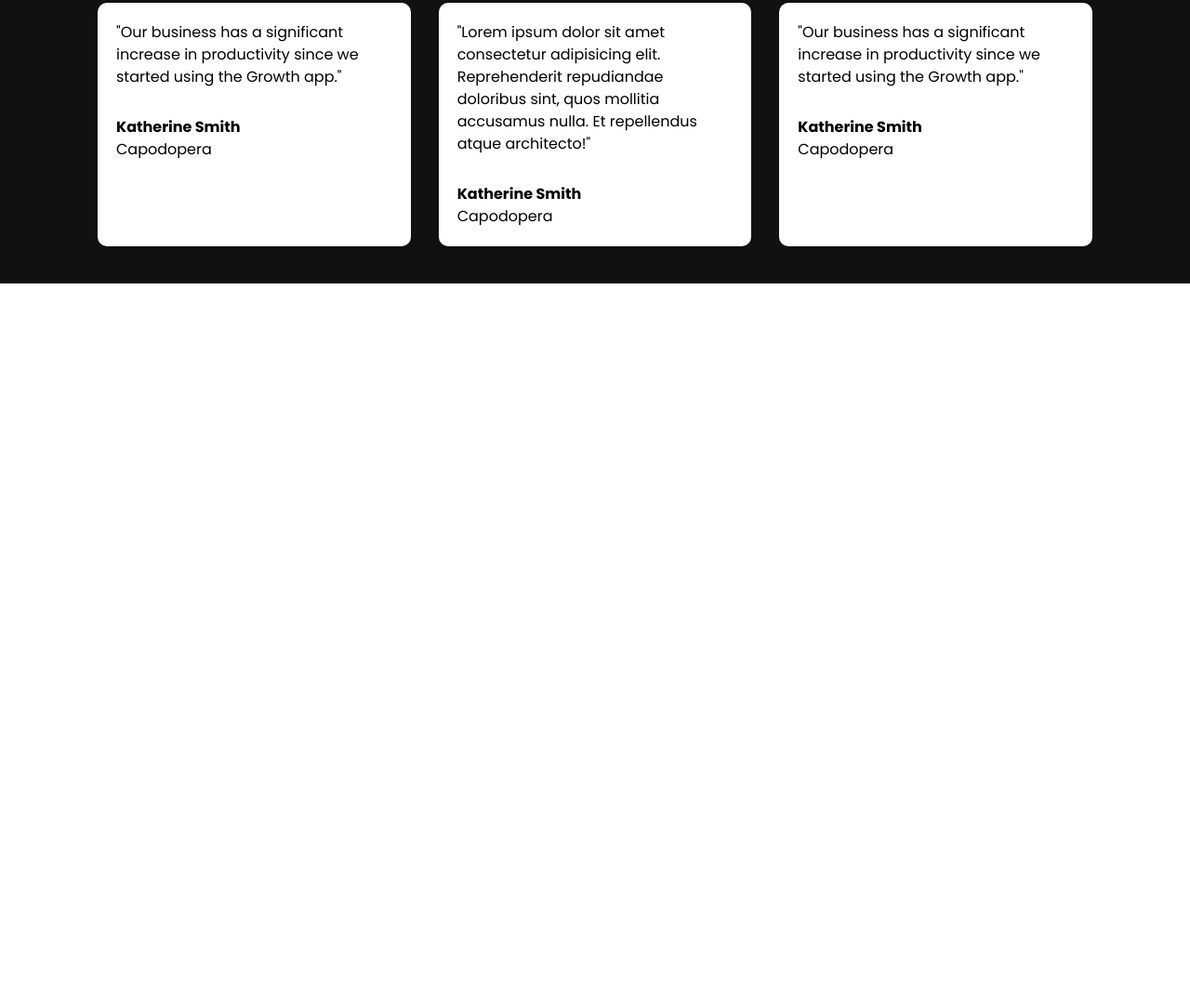
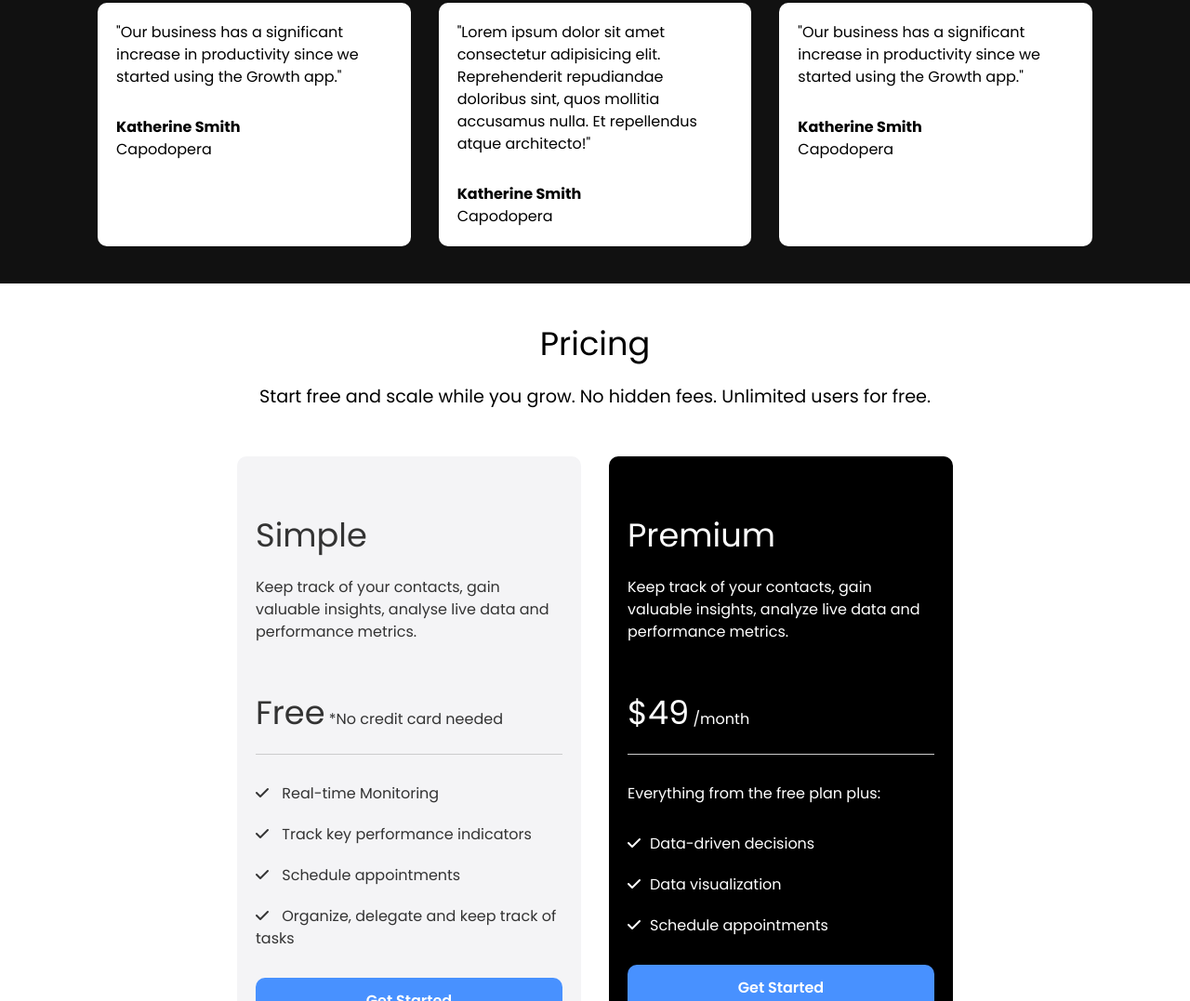
Before and after one commit to Malak-Essam/SaaS-landing-page, a plain HTML site: page index.html in a window 1280 px wide. Shown: the part 1723-2800 px from the top of the page at 93% size. Before the commit the page ends 2028 px from the top, so only its background shows below. Drawn offline with Linux system fonts and the light colour scheme.

Commit message:
finished the pricing section

```diff
--- a/css/style.css
+++ b/css/style.css
@@ -111,6 +111,36 @@ img {
     margin-top: 30px;
     font-weight: bold;
 }
+/* pricing */
+.pricing .pricing-grid {
+    display: grid;
+    grid-template-columns: 1fr 1fr;
+    gap: 30px;
+    margin-top: 50px;
+}
+
+.pricing .pricing-card-subheading {
+    margin-bottom: 30px;
+}
+
+.pricing .pricing-card-price {
+    margin-bottom: 30px;
+    padding: 20px 0;
+    border-bottom: 1px solid #ccc;
+}
+
+.pricing ul {
+    margin: 30px 0;
+}
+.pricing ul li {
+    margin-bottom: 20px;
+}
+.pricing ul li i{
+    margin-right: 10px;
+}
+.pricing .pricing-footer {
+    margin: 30px 0;
+}
 /* utills classes */
 .container {
     max-width: 1100px;
@@ -123,7 +153,13 @@ img {
     margin: 0 auto;
     padding: 0 15px;
 }
-
+/* card */
+.card {
+    background: #fff;
+    color: #000;
+    border-radius: 10px;
+    padding: 20px;
+}
 /* Buttons */
 .btn {
     display: inline-block;
@@ -134,6 +170,7 @@ img {
     text-decoration: none;
     border: none;
     border-radius: 10px;
+    text-align: center;
     cursor: pointer;
     transition: 0.5s;
 }
@@ -212,11 +249,5 @@ img {
 }
 .bg-black {
     background-color: #000;
+    color: #fff;
 }
-/* card */
-.card {
-    background: #fff;
-    color: #000;
-    border-radius: 10px;
-    padding: 20px;
-}
--- a/index.html
+++ b/index.html
@@ -111,6 +111,80 @@
         </div>
       </div>
     </section>
+    <!-- Princing -->
+    <section class="pricing">
+      <div class="container-sm">
+        <h3 class="pricing-heading text-xl text-center">Pricing</h3>
+        <p class="pricing-subheading text-md text-center">
+          Start free and scale while you grow. No hidden fees. Unlimited users
+          for free.
+        </p>
+        <div class="pricing-grid">
+          <!-- pricing card 1 -->
+          <div class="card bg-light">
+            <div class="pricing-card-header">
+              <h4 class="pricing-heading text-xl">Simple</h4>
+              <p class="pricing-card-subheading">
+                Keep track of your contacts, gain valuable insights, analyse
+                live data and performance metrics.
+              </p>
+              <p class="pricing-card-price">
+                <span class="text-xl">Free</span>
+                *No credit card needed
+              </p>
+            </div>
+            <div class="pricing-card-body">
+              <ul>
+                <li>
+                  <i class="fas fa-check"></i>
+                  Real-time Monitoring
+                </li>
+                <li>
+                  <i class="fas fa-check"></i>
+                  Track key performance indicators
+                </li>
+                <li>
+                  <i class="fas fa-check"></i>
+                  Schedule appointments
+                </li>
+                <li>
+                  <i class="fas fa-check"></i>
+                  Organize, delegate and keep track of tasks
+                </li>
+              </ul>
+              <a href="#" class="btn btn-primary btn-block">Get Started</a>
+            </div>
+          </div>
+
+          <!-- Pricing Card 2 -->
+          <div class="card bg-black">
+            <div class="pricing-card-header">
+              <h4 class="pricing-card-heading text-xl">Premium</h4>
+              <p class="pricing-card-subheading">
+                Keep track of your contacts, gain valuable insights, analyze
+                live data and performance metrics.
+              </p>
+              <p class="pricing-card-price">
+                <span class="text-xl">$49</span> /month
+              </p>
+            </div>
+            <div class="pricing-card-body">
+              <p>Everything from the free plan plus:</p>
+              <ul>
+                <li><i class="fas fa-check"></i>Data-driven decisions</li>
+                <li><i class="fas fa-check"></i>Data visualization</li>
+                <li><i class="fas fa-check"></i>Schedule appointments</li>
+              </ul>
+              <a href="#" class="btn btn-primary btn-block">Get Started</a>
+            </div>
+          </div>
+        </div>
+        <p class="pricing-footer text-center">
+          All prices are in USD and charged per month with applicable taxes
+          added at checkout.
+        </p>
+      </div>
+    </section>
     <script src="js/main.js"></script>
   </body>
 </html>
```
